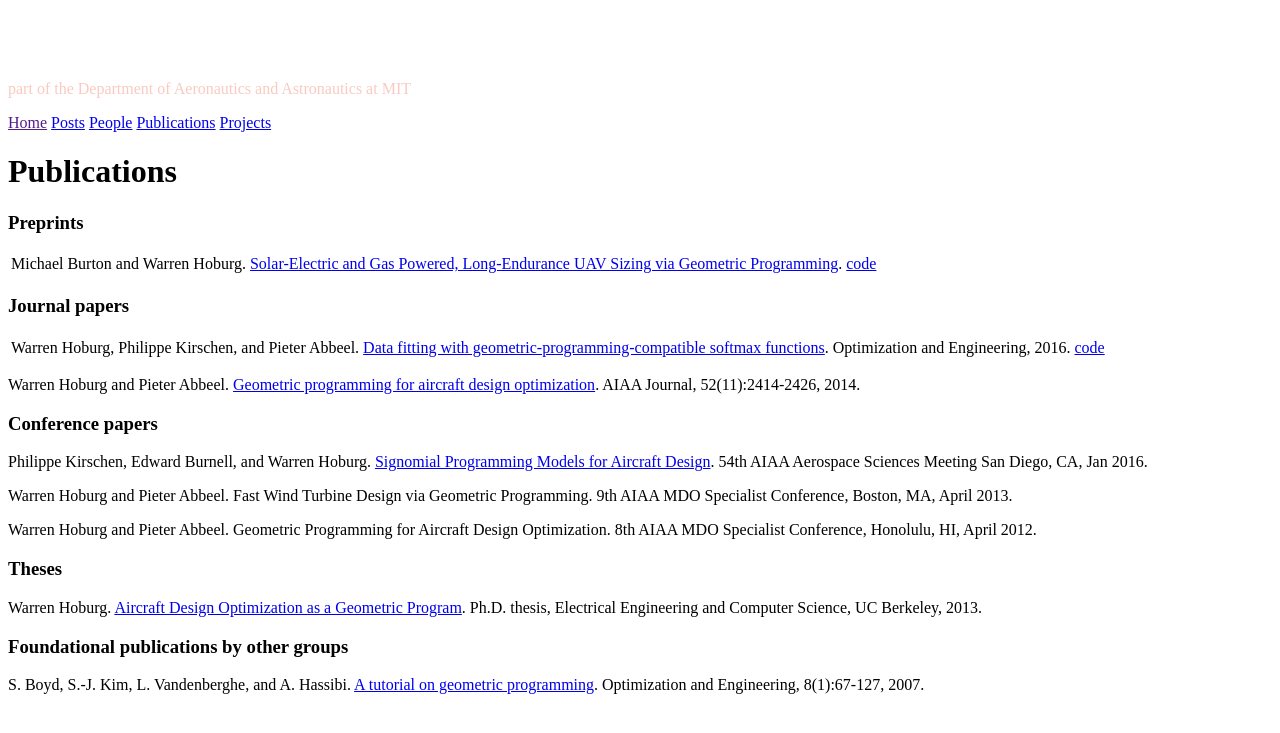
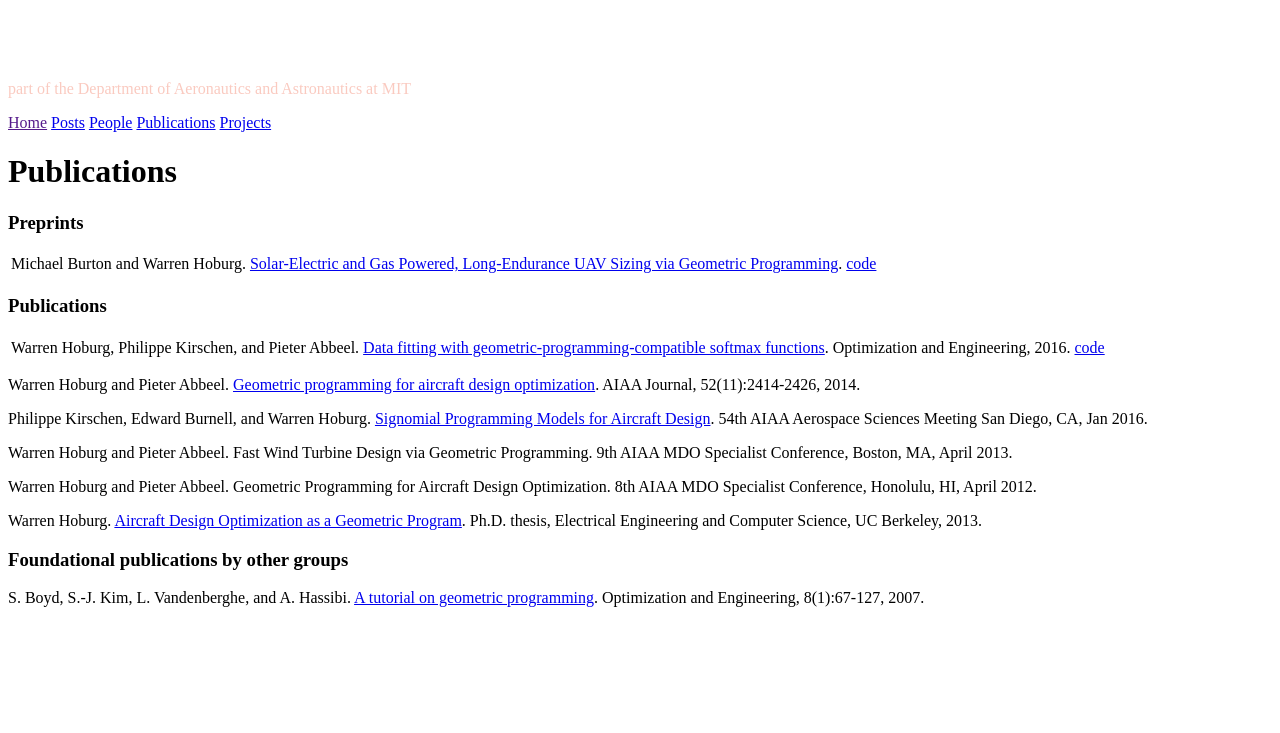
Before and after one commit to convexengineering/convexengineering.github.io, a Jekyll site: the page built from publications/index.md, in a window 1280 px wide. Shown: the top 733 px of the page. Built offline with Jekyll 4.4.1, drawn with Linux system fonts in a browser that asks for light colours.

Commit message:
go with a single list of pubs

```diff
--- a/publications/index.md
+++ b/publications/index.md
@@ -7,13 +7,11 @@ title: Publications
 
 Michael Burton and Warren Hoburg. [Solar-Electric and Gas Powered, Long-Endurance UAV Sizing via Geometric Programming](gassolar.pdf). | [code](https://github.com/hoburg/gas_solar_trade)
 
-### Journal papers
+### Publications
 
 Warren Hoburg, Philippe Kirschen, and Pieter Abbeel. [Data fitting with geometric-programming-compatible softmax functions](gpfitting.pdf). Optimization and Engineering, 2016. | [code](https://github.com/hoburg/gpfit)
 
 Warren Hoburg and Pieter Abbeel. [Geometric programming for aircraft design optimization](hoburgabbeel2014.pdf). AIAA Journal, 52(11):2414-2426, 2014.
-
-### Conference papers
 
 Philippe Kirschen, Edward Burnell, and Warren Hoburg. [Signomial Programming Models for Aircraft Design](kirschenSP2016.pdf). 54th AIAA Aerospace Sciences Meeting San Diego, CA, Jan 2016.
 
@@ -21,8 +19,6 @@ Warren Hoburg and Pieter Abbeel. Fast Wind Turbine Design via Geometric Programm
 
 Warren Hoburg and Pieter Abbeel. Geometric Programming for Aircraft Design Optimization. 8th AIAA MDO Specialist Conference, Honolulu, HI, April 2012.
 
-### Theses
-
 Warren Hoburg. [Aircraft Design Optimization as a Geometric Program](hoburg_phd_thesis.pdf). Ph.D. thesis, Electrical Engineering and Computer Science, UC Berkeley, 2013.
 
 ### Foundational publications by other groups
```
